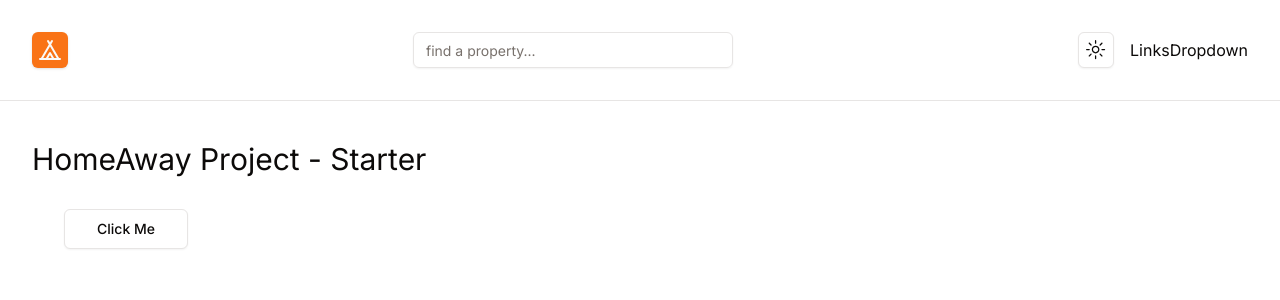
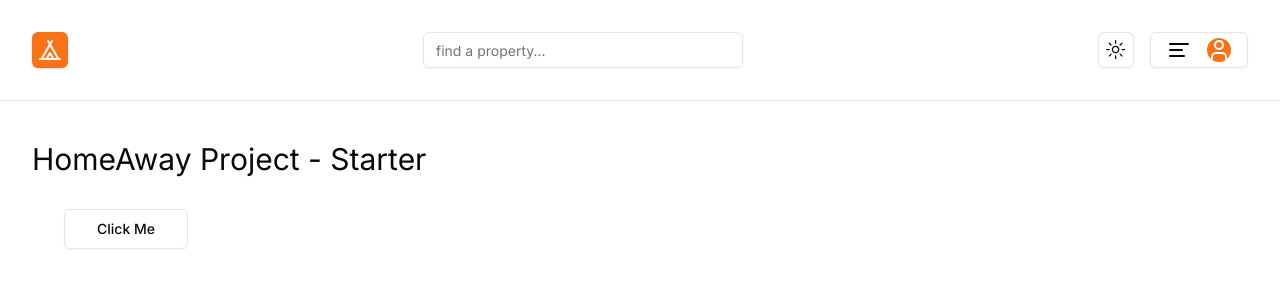
Before and after one commit to dulanjanabandara/home-away, a Next.js app: page / in a window 1280 px wide. Shown: the top 300 px of the page. Built offline with nearby package versions, Linux system fonts and the light colour scheme.

Commit message:
feat: created dropdown component in the navbar

```diff
--- a/components/navbar/LinksDropdown.tsx
+++ b/components/navbar/LinksDropdown.tsx
@@ -1,7 +1,39 @@
 import React from "react";
+import {
+  DropdownMenu,
+  DropdownMenuContent,
+  DropdownMenuItem,
+  DropdownMenuTrigger,
+  DropdownMenuSeparator,
+} from "@/components/ui/dropdown-menu";
+import { LuAlignLeft } from "react-icons/lu";
+import Link from "next/link";
+import { Button } from "../ui/button";
+import UserIcon from "./UserIcon";
+import { links } from "@/utils/links";
+import SignOutLink from "./SignOutLink";
 
 function LinksDropdown() {
-  return <div>LinksDropdown</div>;
+  return (
+    <DropdownMenu>
+      <DropdownMenuTrigger asChild>
+        <Button variant="outline" className="flex gap-4 max-w-[100px]">
+          <LuAlignLeft className="w-6 h-6" />
+          <UserIcon />
+        </Button>
+      </DropdownMenuTrigger>
+      <DropdownMenuContent className="w-52" align="start" sideOffset={10}>
+        {links.map((link) => {
+          return (
+            <DropdownMenuItem key={link.href}>
+              <Link href={link.href} className="capitalize w-full">
+                {link.label}
+              </Link>
+            </DropdownMenuItem>
+          );
+        })}
+      </DropdownMenuContent>
+    </DropdownMenu>
+  );
 }
-
 export default LinksDropdown;
--- a/components/navbar/UserIcon.tsx
+++ b/components/navbar/UserIcon.tsx
@@ -1,7 +1,8 @@
 import React from "react";
+import { LuUser } from "react-icons/lu";
 
 function UserIcon() {
-  return <div>UserIcon</div>;
+  return <LuUser className="w-6 h-6 bg-primary rounded-full text-white" />;
 }
 
 export default UserIcon;
--- /dev/null
+++ b/utils/links.ts
@@ -0,0 +1,14 @@
+type NavLink = {
+  href: string;
+  label: string;
+};
+
+export const links: NavLink[] = [
+  { href: "/", label: "home" },
+  { href: "/favorites ", label: "favorites" },
+  { href: "/bookings ", label: "bookings" },
+  { href: "/reviews ", label: "reviews" },
+  { href: "/rentals/create ", label: "create rental" },
+  { href: "/rentals", label: "my rentals" },
+  { href: "/profile ", label: "profile" },
+];
```
